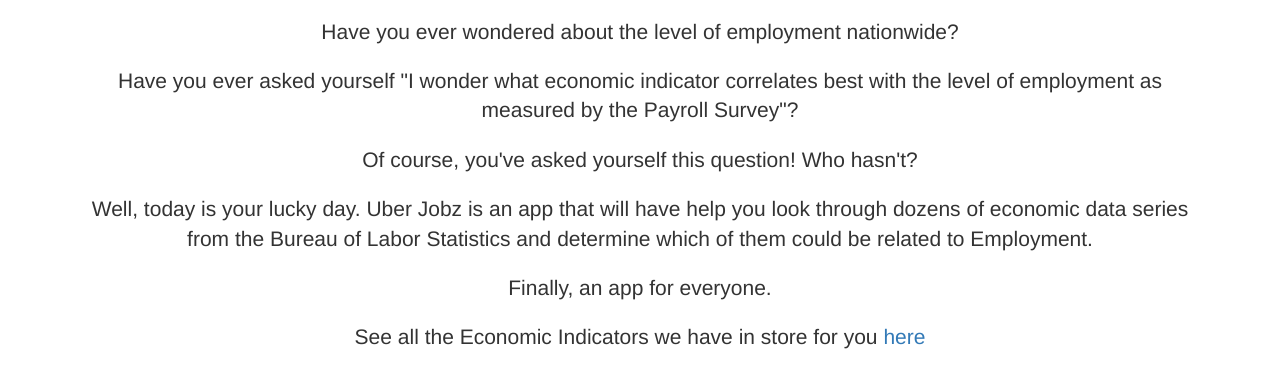
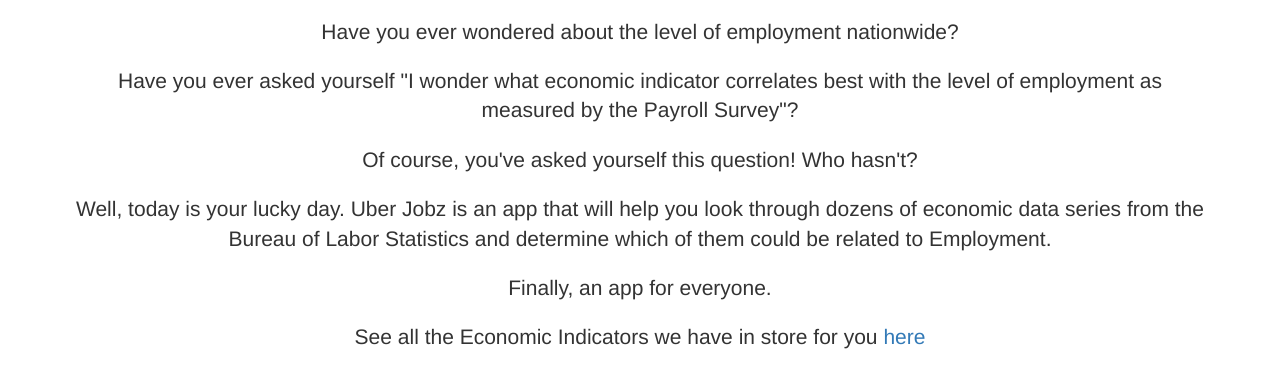
Before and after one commit to DistrictDataLabs/02-ppm-data, a Django app: page /uberjobs/ in a window 1280 px wide. Shown: the part 143-531 px from the top of the page. Run offline with Django 3.2, Linux system fonts and the light colour scheme; some libraries are stand-ins or nearby versions.

Commit message:
Some minor changes

```diff
--- a/www/uberjobs/templates/uberjobs/index.html
+++ b/www/uberjobs/templates/uberjobs/index.html
@@ -71,7 +71,7 @@
                 <p class="lead">Have you ever wondered about the level of employment nationwide?</p>
                 <p class="lead">Have you ever asked yourself "I wonder what economic indicator correlates best with the level of employment as measured by the Payroll Survey"?</p>
                 <p class="lead">Of course, you've asked yourself this question! Who hasn't?</p>
-                <p class="lead">Well, today is your lucky day. Uber Jobz is an app that will have help you look through dozens of economic data series from the Bureau of Labor Statistics and determine which of them could be related to Employment.</p>
+                <p class="lead">Well, today is your lucky day. Uber Jobz is an app that will help you look through dozens of economic data series from the Bureau of Labor Statistics and determine which of them could be related to Employment.</p>
                 <p class="lead">Finally, an app for everyone.</p>
                 <p class="lead">See all the Economic Indicators we have in store for you <a href="{% url 'uberjobs:serieslist' %}">here</a></p>
             </div>
```
Also changed, not shown: www/db.sqlite3.
